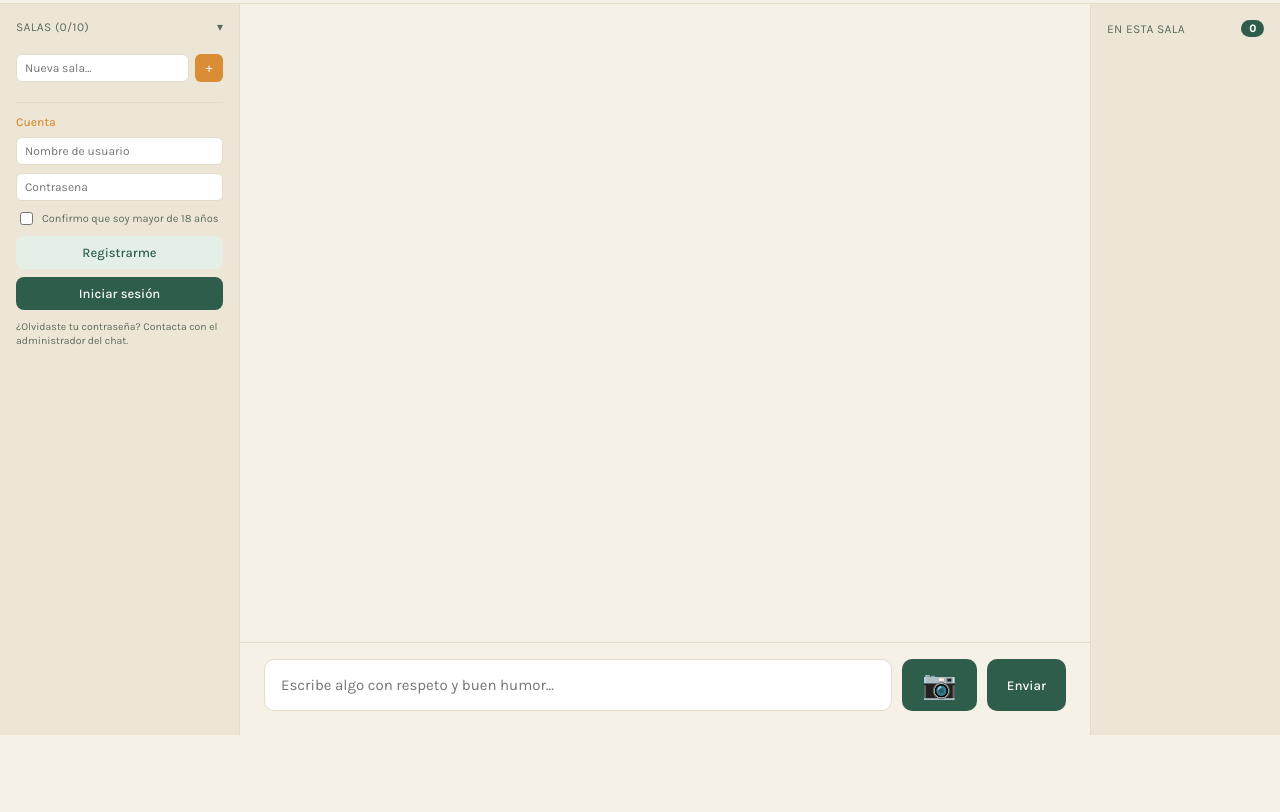
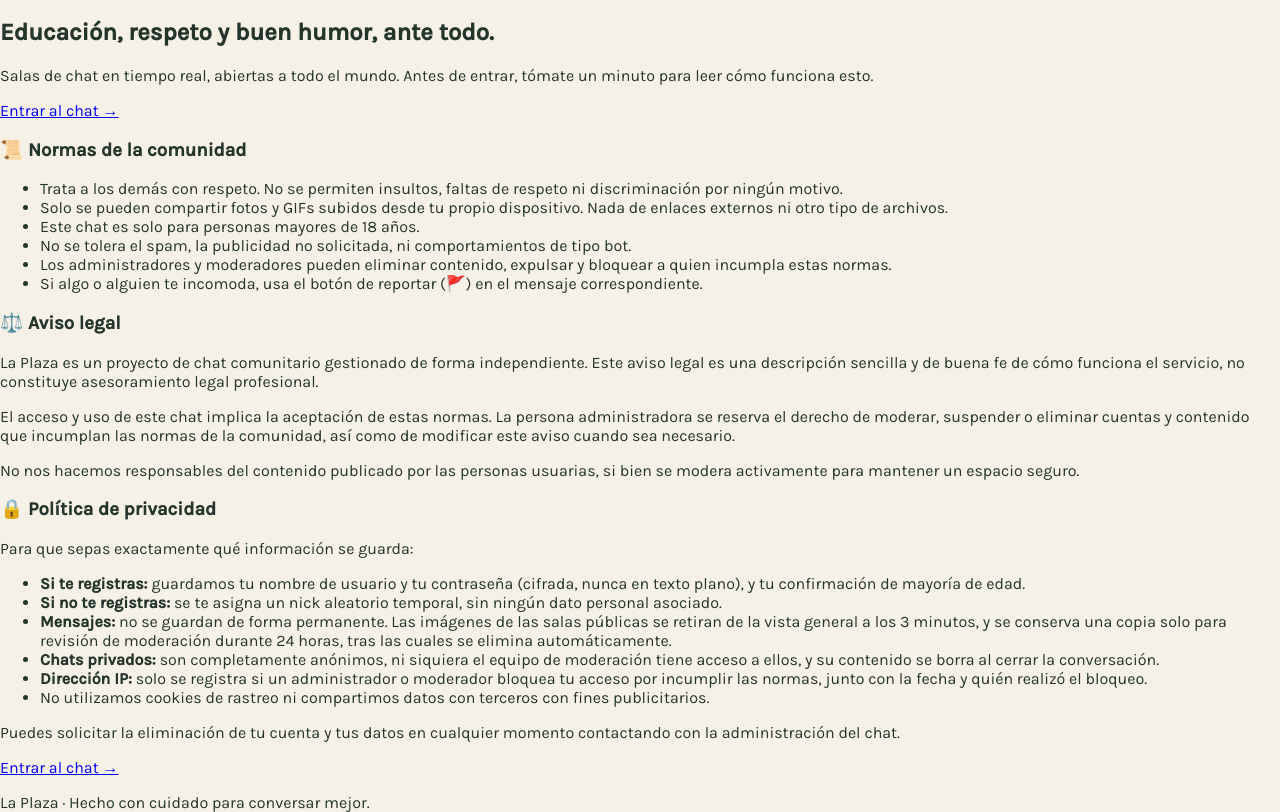
Before and after one commit to Fefesu/chat-educativo, a website: page public/index.html in a window 1280 px wide. Shown: the part 65-877 px from the top of the page. Before the commit the page ends 800 px from the top, so only its background shows below. Drawn offline with nearby package versions, Linux system fonts and the light colour scheme; no server answers.

Commit message:
Add files via upload

```diff
--- a/public/client.js
+++ b/public/client.js
@@ -221,12 +221,13 @@ function renderListaSalas() {
     }
     div.appendChild(btn);
 
-    if (esPrivilegiado()) {
+    if (esPrivilegiado() || s.creador === miNick) {
       const btnBorrar = document.createElement('button');
       btnBorrar.textContent = '🗑';
       btnBorrar.className = 'btn-borrar-sala';
+      btnBorrar.title = (s.creador === miNick && !esPrivilegiado()) ? 'Cerrar tu sala' : 'Eliminar sala';
       btnBorrar.addEventListener('click', () => {
-        if (confirm(`¿Eliminar la sala "${s.nombre}"?`)) socket.emit('eliminarSala', { salaId: s.id });
+        if (confirm(`¿Cerrar la sala "${s.nombre}"?`)) socket.emit('eliminarSala', { salaId: s.id });
       });
       div.appendChild(btnBorrar);
     }
--- a/public/index.html
+++ b/public/index.html
@@ -3,102 +3,62 @@
 <head>
 <meta charset="UTF-8">
 <meta name="viewport" content="width=device-width, initial-scale=1.0">
-<title>La Plaza · Chat</title>
+<title>La Plaza · Bienvenida</title>
 <link rel="stylesheet" href="style.css">
 </head>
-<body>
-  <div class="app">
-    <header class="cabecera">
+<body class="landing-body">
+  <div class="landing">
+    <header class="landing-cabecera">
       <div class="marca">
         <span class="marca-punto"></span>
         <h1>La Plaza</h1>
       </div>
-      <div class="cabecera-derecha">
-        <span class="etiqueta-rol" id="etiquetaRol"></span>
-        <button class="btn-link" id="btnAdmin">Acceder como admin</button>
-        <span class="estado" id="estado">
-          <span class="estado-punto"></span>
-          <span id="totalConectados">Conectando...</span>
-        </span>
-      </div>
     </header>
 
-    <div class="cuerpo">
-      <aside class="barra-salas">
-        <div class="barra-salas-cab" id="cabeceraSalas">
-          <p>Salas <span id="contadorSalas">(0/10)</span></p>
-          <span class="flecha-desplegable" id="flechaSalas">▾</span>
-        </div>
-        <div id="listaSalas" class="lista-salas"></div>
-        <form id="formCrearSala" class="form-crear-sala">
-          <input type="text" id="nombreSala" placeholder="Nueva sala..." maxlength="30">
-          <button type="submit">+</button>
-        </form>
+    <section class="landing-hero">
+      <p class="landing-eyebrow">Un espacio de conversación</p>
+      <h2>Educación, respeto y buen humor, ante todo.</h2>
+      <p class="landing-subtexto">Salas de chat en tiempo real, abiertas a todo el mundo. Antes de entrar, tómate un minuto para leer cómo funciona esto.</p>
+      <a href="/chat.html" class="landing-btn-entrar">Entrar al chat →</a>
+    </section>
 
-        <div id="panelCuenta" class="panel-cuenta">
-          <p class="panel-admin-titulo">Cuenta</p>
-          <div id="cuentaAnonima">
-            <input type="text" id="usuarioInput" placeholder="Nombre de usuario" maxlength="20">
-            <input type="password" id="contrasenaInput" placeholder="Contrasena" maxlength="50">
-            <label class="fila-checkbox">
-              <input type="checkbox" id="mayorEdadInput">
-              <span>Confirmo que soy mayor de 18 años</span>
-            </label>
-            <button type="button" id="btnRegistrar" class="btn-cuenta-grande btn-cuenta-secundario">Registrarme</button>
-            <button type="button" id="btnIniciarSesion" class="btn-cuenta-grande">Iniciar sesión</button>
-            <p class="aviso-recuperar">¿Olvidaste tu contraseña? Contacta con el administrador del chat.</p>
-          </div>
-          <div id="cuentaConectada" class="oculto">
-            <p id="textoConectadoComo"></p>
-          </div>
-        </div>
+    <section class="landing-seccion">
+      <h3>📜 Normas de la comunidad</h3>
+      <ul class="landing-lista">
+        <li>Trata a los demás con respeto. No se permiten insultos, faltas de respeto ni discriminación por ningún motivo.</li>
+        <li>Solo se pueden compartir fotos y GIFs subidos desde tu propio dispositivo. Nada de enlaces externos ni otro tipo de archivos.</li>
+        <li>Este chat es solo para personas mayores de 18 años.</li>
+        <li>No se tolera el spam, la publicidad no solicitada, ni comportamientos de tipo bot.</li>
+        <li>Los administradores y moderadores pueden eliminar contenido, expulsar y bloquear a quien incumpla estas normas.</li>
+        <li>Si algo o alguien te incomoda, usa el botón de reportar (🚩) en el mensaje correspondiente.</li>
+      </ul>
+    </section>
 
-        <div id="panelAdmin" class="panel-admin oculto">
-          <p class="panel-admin-titulo">Panel de moderación</p>
-          <div id="seccionAsignarMod" class="form-crear-sala">
-            <input type="text" id="nickModerador" placeholder="Usuario a hacer moderador">
-            <button id="btnAsignarMod" type="button">Asignar</button>
-          </div>
-          <div class="form-crear-sala form-reset-pass">
-            <input type="text" id="usuarioResetInput" placeholder="Usuario">
-            <input type="password" id="nuevaContrasenaInput" placeholder="Nueva contraseña">
-            <button id="btnResetPass" type="button">Restablecer</button>
-          </div>
-          <div id="listaUsuariosAdmin" class="lista-usuarios-admin"></div>
+    <section class="landing-seccion">
+      <h3>⚖️ Aviso legal</h3>
+      <p>La Plaza es un proyecto de chat comunitario gestionado de forma independiente. Este aviso legal es una descripción sencilla y de buena fe de cómo funciona el servicio, no constituye asesoramiento legal profesional.</p>
+      <p>El acceso y uso de este chat implica la aceptación de estas normas. La persona administradora se reserva el derecho de moderar, suspender o eliminar cuentas y contenido que incumplan las normas de la comunidad, así como de modificar este aviso cuando sea necesario.</p>
+      <p>No nos hacemos responsables del contenido publicado por las personas usuarias, si bien se modera activamente para mantener un espacio seguro.</p>
+    </section>
 
-          <div class="barra-salas-cab" id="cabeceraBaneados">
-            <p>IPs bloqueadas</p>
-            <span class="flecha-desplegable" id="flechaBaneados">▸</span>
-          </div>
-          <div id="listaBaneadosEl" class="lista-usuarios-admin plegada"></div>
-        </div>
-      </aside>
+    <section class="landing-seccion">
+      <h3>🔒 Política de privacidad</h3>
+      <p>Para que sepas exactamente qué información se guarda:</p>
+      <ul class="landing-lista">
+        <li><strong>Si te registras:</strong> guardamos tu nombre de usuario y tu contraseña (cifrada, nunca en texto plano), y tu confirmación de mayoría de edad.</li>
+        <li><strong>Si no te registras:</strong> se te asigna un nick aleatorio temporal, sin ningún dato personal asociado.</li>
+        <li><strong>Mensajes:</strong> no se guardan de forma permanente. Las imágenes de las salas públicas se retiran de la vista general a los 3 minutos, y se conserva una copia solo para revisión de moderación durante 24 horas, tras las cuales se elimina automáticamente.</li>
+        <li><strong>Chats privados:</strong> son completamente anónimos, ni siquiera el equipo de moderación tiene acceso a ellos, y su contenido se borra al cerrar la conversación.</li>
+        <li><strong>Dirección IP:</strong> solo se registra si un administrador o moderador bloquea tu acceso por incumplir las normas, junto con la fecha y quién realizó el bloqueo.</li>
+        <li>No utilizamos cookies de rastreo ni compartimos datos con terceros con fines publicitarios.</li>
+      </ul>
+      <p>Puedes solicitar la eliminación de tu cuenta y tus datos en cualquier momento contactando con la administración del chat.</p>
+    </section>
 
-      <main class="zona-chat">
-        <div class="pestañas" id="pestañas"></div>
-        <div class="chat" id="chat"></div>
-        <p class="escribiendo-aviso" id="avisoEscribiendo"></p>
-        <form class="compositor" id="formulario">
-          <input type="text" id="entrada" placeholder="Escribe algo con respeto y buen humor..." autocomplete="off" maxlength="500">
-          <button type="button" id="btnAdjuntar" class="btn-camara" title="Subir foto o GIF desde tu dispositivo">📷</button>
-          <input type="file" id="inputArchivo" accept="image/*" class="oculto">
-          <button type="submit">Enviar</button>
-        </form>
-      </main>
-
-      <aside class="barra-conectados">
-        <div class="conectados-cab">
-          <p>En esta sala</p>
-          <span id="contadorConectadosSala" class="badge-contador">0</span>
-        </div>
-        <div id="listaConectadosSala" class="lista-conectados"></div>
-      </aside>
-    </div>
+    <footer class="landing-footer">
+      <a href="/chat.html" class="landing-btn-entrar landing-btn-footer">Entrar al chat →</a>
+      <p class="landing-copy">La Plaza · Hecho con cuidado para conversar mejor.</p>
+    </footer>
   </div>
-
-  <div id="privadosContenedor" class="privados-contenedor"></div>
-
-  <script src="/socket.io/socket.io.js"></script>
-  <script src="client.js"></script>
 </body>
 </html>
```
Also changed, not shown: public/chat.html (added, +105 -0 lines).
